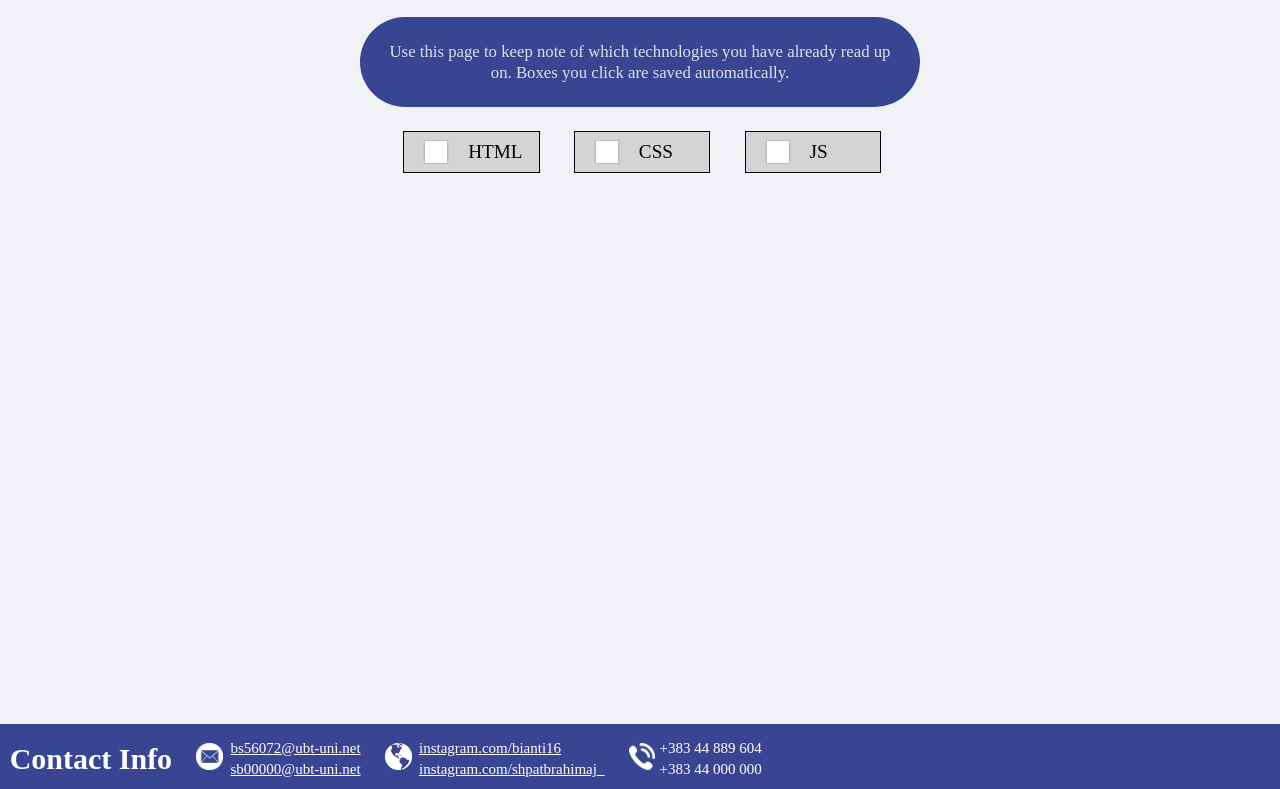
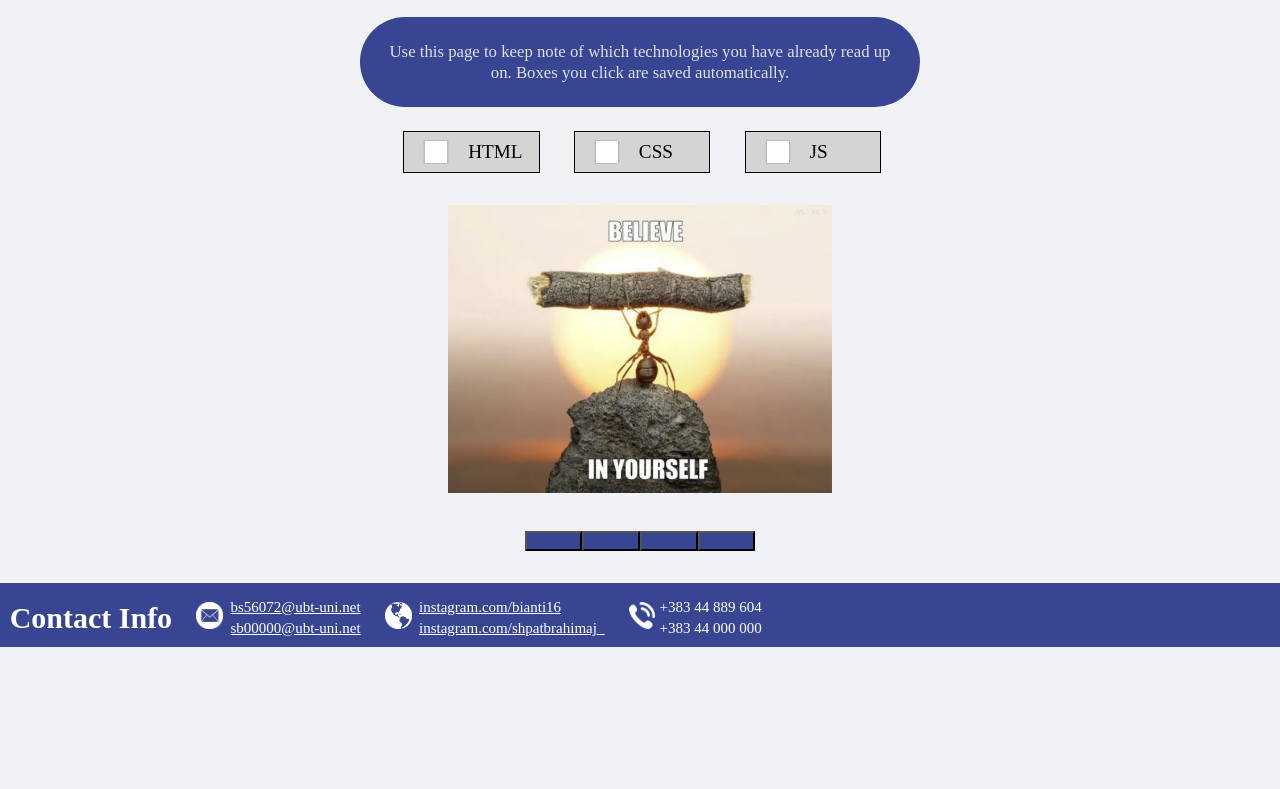
Before and after one commit to biantsh/web-engineering-project-1, a PHP site: page /track_progress_page/track_progress.php in a window 1280 px wide. Shown: the part 65-854 px from the top of the page. After the commit the page ends 712 px from the top, so only its background shows below. Run offline with PHP 8.4, Linux system fonts and the light colour scheme; the visitor is signed in with stand-in values (Sample User, id 1); data that the repository does not hold is empty.

Commit message:
Add image slider to track_progress_page

```diff
--- a/DATABASE/user.php
+++ b/DATABASE/user.php
@@ -1,6 +1,6 @@
 <?php
     require('db.php');
-    include("../auth.php");
+    // include("../auth.php");
 
     class User {
         private $username;
--- /dev/null
+++ b/track_progress_page/slider.js
@@ -0,0 +1,5 @@
+var photo = document.querySelector("img");
+
+function showPhoto(photoIdx) {
+    photo.style.marginLeft = "-" + photoIdx * 25 + "%";
+}
--- a/track_progress_page/track_progress.css
+++ b/track_progress_page/track_progress.css
@@ -61,8 +61,44 @@ body {
     transform: scale(0.6);
 }
 
+.slider {
+    width: 30%;
+    height: 45%;
+    margin-top: 4vh;
+    margin-left: 35%;
+    overflow: hidden;
+}
+
+.images {
+    width: 400%;
+    height: 100%;
+    display: flex;
+}
+
+.images img {
+    width: 25%;
+    height: 20%;
+    transition: 3s;
+}
+
+.slider-buttons {
+    width: 60%;
+    height: 10%;
+    margin-top: 2vh;
+    margin-left: 20%;
+    display: flex;
+    justify-content: space-evenly;
+    align-items: center;
+}
+
+.slider-buttons button {
+    width: 60px;
+    height: 20px;
+    background-color: #384593;
+}
+
 footer {
-    margin-top: 68.8vh;
+    margin-top: 3.9vh;
     bottom: 0;
     height: 6.48vh;
     width: 100%;
@@ -86,7 +122,7 @@ footer a, footer a:visited, footer a:hover, footer a:active{
     color: white;
 }
 
-@media only screen and (max-width: 1000px) {
+@media only screen and (max-width: 480px) {
     .navbar {
         height: 6.1vh;
         line-height: 5.8vh;
@@ -119,6 +155,6 @@ footer a, footer a:visited, footer a:hover, footer a:active{
     }
 
     footer {
-        margin-top: 85.8vh;
+        margin-top: 48.7vh;
     }
 }
--- a/track_progress_page/track_progress.php
+++ b/track_progress_page/track_progress.php
@@ -22,6 +22,7 @@
         </ul>
     </header>
 
+    <main>
         <div>
             <p class="intro-paragraph">Use this page to keep note of which technologies you have already read up on. Boxes you click
                                     are saved automatically.</p>
@@ -42,6 +43,23 @@
             </div>
         </div>
 
+        <div class="slider">
+            <div class="images">
+                <img src="../resources/motivational/0.png" alt="Motivational image 0">
+                <img src="../resources/motivational/1.jpg" alt="Motivational image 1">
+                <img src="../resources/motivational/2.jpg" alt="Motivational image 2">
+                <img src="../resources/motivational/3.jpg" alt="Motivational image 3">
+            </div>
+
+            <div class="slider-buttons">
+                <button onclick="showPhoto(0)"></button>
+                <button onclick="showPhoto(1)"></button>
+                <button onclick="showPhoto(2)"></button>
+                <button onclick="showPhoto(3)"></button>
+            </div>
+        </div>
+    </main>
+
     <footer>
         <table>
             <tr>
@@ -58,5 +76,7 @@
                 <td>+383 44 000 000</td>
         </table>
     </footer>
+
+    <script src="slider.js"></script>
 </body>
 </html>
```
Also changed, not shown: resources/motivational/0.png (added), resources/motivational/1.jpg (added), resources/motivational/2.jpg (added), resources/motivational/3.jpg (added). Lines whose indentation alone changed are shown as unchanged.
